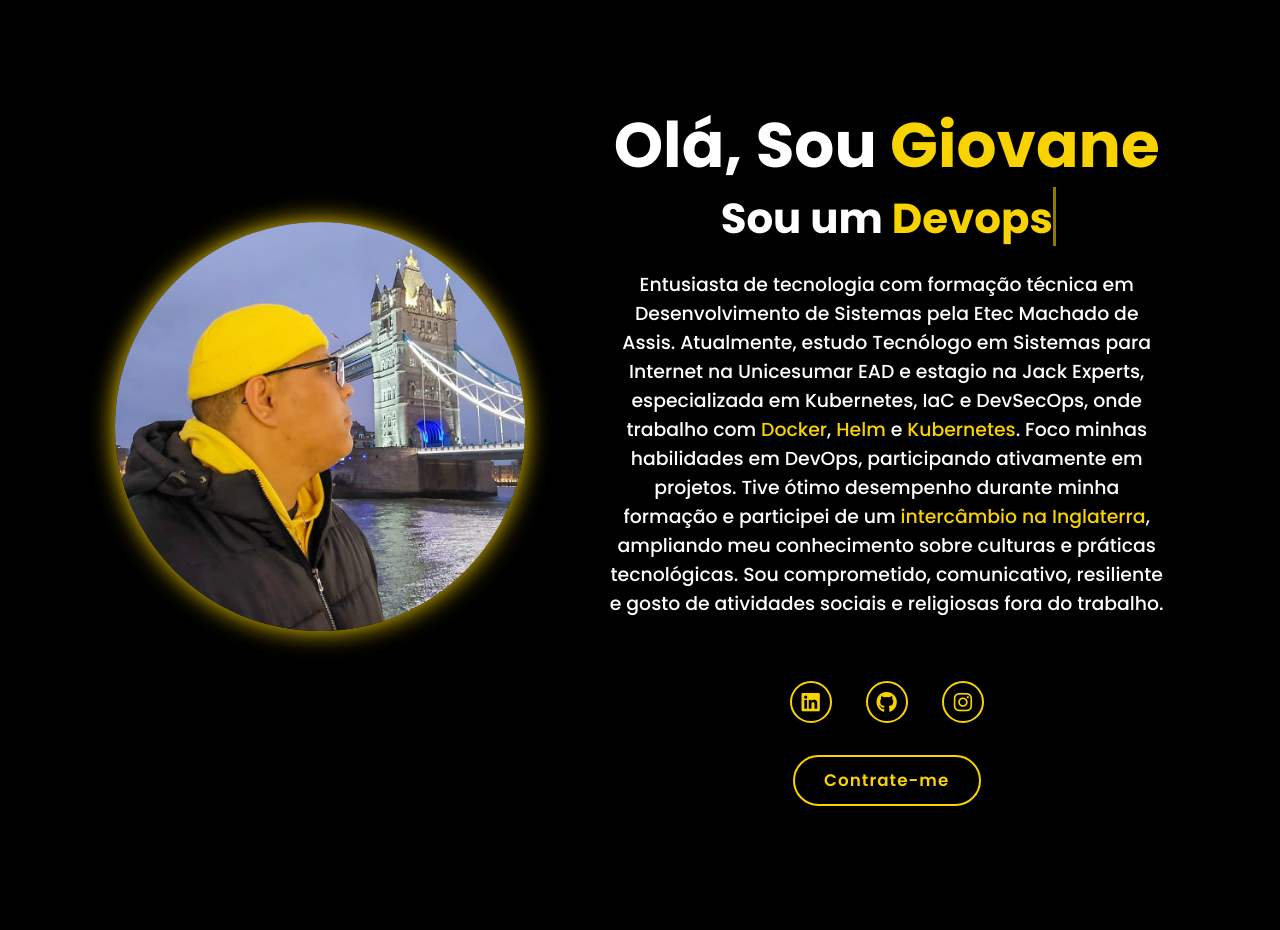
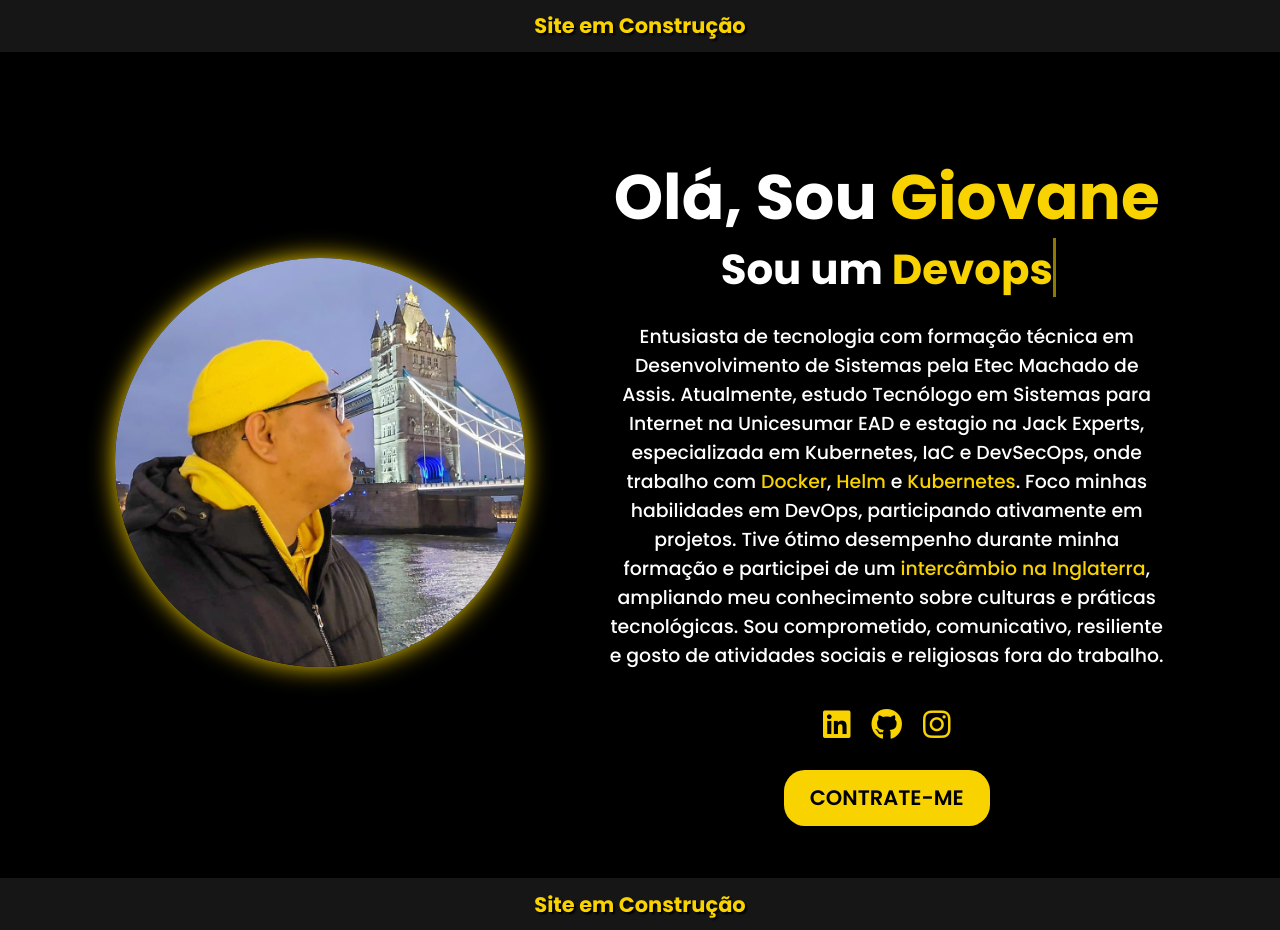
Before and after one commit to Contagiovaneines/Giovane-portifolio, a plain HTML site: page index.html in a window 1280 px wide. Before the commit the page ends 858 px from the top, so only its background shows below. Drawn offline with Linux system fonts and the light colour scheme.

Commit message:
Adicionar arquivos ico

```diff
--- a/assets/css/style.css
+++ b/assets/css/style.css
@@ -9,7 +9,6 @@
     outline: none;
     scroll-behavior: smooth;
     font-family: 'Poppins', sans-serif;
-
 }
 
 :root {
@@ -62,7 +61,6 @@ html::-webkit-scrollbar-thumb {
     font-weight: 800;
     cursor: pointer;
     transition: 0.5s ease;
-
 }
 
 .logo:hover {
@@ -98,6 +96,7 @@ html::-webkit-scrollbar-thumb {
     display: none;
     cursor: pointer;
 }
+
 @media (max-width: 995px) {
     #menu-icon {
         display: block;
@@ -136,11 +135,11 @@ html::-webkit-scrollbar-thumb {
 }
 
 section {
-    min-height: 100vh;
+    min-height: 1vh;
     padding: 5rem 9% 5rem;
 }
 
-.home{
+.home {
     display: flex;
     justify-content: center;
     align-items: center;
@@ -148,26 +147,27 @@ section {
     background: var(--bg-color)
 }
 
-.home .home-content h1{
+.home .home-content h1 {
     font-size: 6rem;
     font-weight: 700;
     line-height: 1.3;
 }
 
-span{
+span {
     color: var(--main-color);
 }
 
-.home-content h3{
+.home-content h3 {
     font-size: 4rem;
     margin-bottom: 1rem;
     font-weight: 700;
 }
-.home-img{
+
+.home-img {
     border-radius: 50%;
 }
 
-.home-img img{
+.home-img img {
     position: relative;
     width: 32vw;
     border-radius: 50%;
@@ -175,83 +175,77 @@ span{
     cursor: pointer;
 }
 
-.home-img img:hover{
+.home-img img:hover {
     transform: scale(1.01);
     filter: drop-shadow(0 0 25px var(--main-color));
 }
+
 .home-content {
-    margin-top: 5rem; /* Adicione esta linha */
-    text-align: center; /* Para centralizar o conteúdo */
+    margin-top: 5rem;
+    text-align: center;
 }
 
 .home-content p {
     font-size: 1.8rem;
     font-weight: 500;
-    margin-top: 2rem; /* Adicione esta linha para ajustar a margem superior do parágrafo */
-    margin-bottom: 3rem; /* Adicionei essa linha para ajustar a margem inferior do parágrafo */
+    margin-top: 2rem;
+    margin-bottom: 3rem;
 }
 
-.social-icon a{
-    display: inline-flex;
+.social-icon {
+    margin-top: 3rem;
+    display: flex;
     justify-content: center;
     align-items: center;
-    width: 4rem;
-    height: 4rem;
-    background: transparent;
-    border: 0.2rem solid var(--main-color);
-    font-size: 2rem;
-    border-radius: 50%;
-    color: var(--main-color);
-    margin: 3rem 1.5rem 3rem;
-    transition: 0.3s ease ;
 }
 
-.social-icon a:hover{
-    color: white;
-    transform: scale(1.3)translateY(-5px);
-    background: var(--main-color);
-    box-shadow: 0 0 25px var(--main-color);
-
+.social-icon a {
+    font-size: 3rem;
+    margin: 0 1rem;
+    color: var(--main-color);
+    transition: 0.3s ease;
 }
 
-.btn{
-    display: inline-block;
-    padding: 1rem 2.8rem;
-    background: var(--bg-color);
-    border-radius: 4rem;
-    font-size: 1.6rem;
-    color: var(--main-color);
-    border: 2px solid var(--main-color);
-    letter-spacing: 0.1rem;
-    font-weight: 600;
-    transition:  0.3s ease;
-    cursor: pointer;
+.social-icon a:hover {
+    transform: scale(1.2);
 }
 
-.btn:hover{
-    transform: scale(1.03);
+.btn {
+    display: inline-block;
     background-color: var(--main-color);
-    color: var(--text-color);
-    box-shadow: 0 0 25px var(--main-color);
+    color: var(--bg-color);
+    padding: 1.2rem 2.5rem;
+    font-size: 2rem;
+    font-weight: 600;
+    border-radius: 2rem;
+    text-transform: uppercase;
+    transition: 0.3s ease;
+    margin-top: 2rem;
+    text-decoration: none;
 }
 
-.typing-text{
+.btn:hover {
+    background-color: var(--second-bg-color);
+    transform: scale(1.05);
+}
+
+.typing-text {
     font-size: 34px;
     font-weight: 600;
     min-width: 280px;
 }
 
-.typing-text span{
+.typing-text span {
     position: relative;
 }
 
-.typing-text span::before{
+.typing-text span::before {
     content: 'Devops';
     color: var(--main-color);
     animation: words 20s infinite;
 }
 
-.typing-text span::after{
+.typing-text span::after {
     content: '';
     background: var(--bg-color);
     position: absolute;
@@ -263,58 +257,171 @@ span{
 }
 
 @keyframes cursor {
-    to{
+    to {
         border-left: 3px solid var(--main-color);
     }
 }
 
-@keyframes words{
-    0%, 20%{
+@keyframes words {
+    0%, 20% {
         content: 'Tecnico DS';
     }
-    21%, 40%{
+    21%, 40% {
         content: 'Devops';
     }
-    41%, 60%{
+    41%, 60% {
         content: 'Editor de video';
     }
-    61%, 80%{
+    61%, 80% {
         content: 'Cristão';
     }
-    81%, 100%{
+    81%, 100% {
         content: 'Brasileiro';
     }
 }
 
-@keyframes typing{
-    10%,15%,
-    30%,35%,
-    50%,55%,
-    70%,75%,
-    90%,95%{
+@keyframes typing {
+    10%, 15%, 30%, 35%, 50%, 55%, 70%, 75%, 90%, 95% {
         width: 0;
     }
-    5%, 20%,
-    25%, 40%,
-    45%, 60%,
-    65%, 80%, 85%{
+    5%, 20%, 25%, 40%, 45%, 60%, 65%, 80%, 85% {
         width: calc(100% + 8px);
     }
 }
 
-@media (max-width:995px){
-    .home{
+@media (max-width: 995px) {
+    .home {
         flex-direction: column;
         margin: 5rem 4rem;
     }
-    .home .home-content h3{
+    .home .home-content h3 {
         font-size: 2.5rem;
     }
-    .home-content h1{
+    .home-content h1 {
         font-size: 5rem;
     }
-    .home-img img{
+    .home-img img {
         width: 70vw;
         margin-top: 4rem;
     }
 }
+
+/* Estilos para as faixas "Site em Construção" */
+/* Restante do seu CSS existente ... */
+
+/* Estilos para as faixas "Site em Construção" */
+.construction-top,
+.construction-bottom {
+    background-color: var(--second-bg-color);
+    color: var(--main-color);
+    text-align: center;
+    padding: 1rem 0;
+    position: relative; /* Adicionado para posicionamento relativo */
+}
+
+.construction-content {
+    max-width: 1200px;
+    margin: 0 auto;
+}
+
+.construction-content h2 {
+    font-size: 2rem;
+    font-weight: bold;
+    margin: 0;
+    animation: blink-animation 1s infinite; /* Faz o texto piscar */
+}
+
+/* Fita zebrada */
+/* Restante do seu CSS existente ... */
+
+/* Estilos para as faixas "Site em Construção" */
+.construction-top,
+.construction-bottom {
+    background-color: var(--second-bg-color);
+    color: var(--main-color);
+    text-align: center;
+    padding: 1rem 0;
+    position: relative; /* Adicionado para posicionamento relativo */
+}
+
+.construction-content {
+    max-width: 1200px;
+    margin: 0 auto;
+}
+
+.construction-content h2 {
+    font-size: 2rem;
+    font-weight: bold;
+    margin: 0;
+    animation: blink-animation 1s infinite; /* Faz o texto piscar */
+}
+
+/* Restante do seu CSS existente ... */
+
+/* Estilos para as faixas "Site em Construção" */
+.construction-top,
+.construction-bottom {
+    background-color: var(--second-bg-color);
+    color: var(--main-color);
+    text-align: center;
+    padding: 1rem 0;
+    position: relative; /* Adicionado para posicionamento relativo */
+}
+
+.construction-content {
+    max-width: 1200px;
+    margin: 0 auto;
+}
+
+.construction-content h2 {
+    font-size: 2rem;
+    font-weight: bold;
+    margin: 0;
+    animation: blink-animation 1s infinite; /* Faz o texto piscar */
+    text-shadow: 2px 2px 2px black; /* Adiciona sombra ao texto */
+}
+
+/* Fita zebrada */
+.construction-top::before,
+.construction-bottom::before {
+    content: "";
+    position: absolute;
+    top: 50%; /* Posiciona a fita na metade da seção */
+    transform: translateY(-50%);
+    left: 0;
+    width: 100%;
+    height: 12px; /* Altura da faixa zebrada aumentada */
+    background-size: 30px 100%; /* Tamanho das listras aumentado */
+}
+
+.construction-bottom::before {
+    bottom: 50%; /* Posiciona a fita na metade da seção */
+    transform: translateY(50%);
+}
+
+@media (max-width: 995px) {
+    .home {
+        flex-direction: column;
+        margin: 5rem 4rem;
+    }
+    .home .home-content h3 {
+        font-size: 2.5rem;
+    }
+    .home-content h1 {
+        font-size: 5rem;
+    }
+    .home-img img {
+        width: 70vw;
+        margin-top: 4rem;
+    }
+}
+
+/* Animação de piscar */
+@keyframes blink-animation {
+    0%, 100% {
+        opacity: 1;
+    }
+    50% {
+        opacity: 0;
+    }
+}
--- a/index.html
+++ b/index.html
@@ -16,6 +16,13 @@
 </head>
 
 <body>
+    <!-- Faixa superior -->
+    <section class="construction-top">
+        <div class="construction-content">
+            <h2 class="blink">Site em Construção</h2>
+        </div>
+    </section>
+
     <!-- Adicionando o áudio aqui -->
     <audio id="background-music" autoplay loop>
         <source src="assets/music/musica.mp3" type="audio/mpeg">
@@ -41,6 +48,14 @@
             <a id="hireMeBtn" href="mailto:giovaneinesdev@gmail.com?subject=Interesse%20em%20contratação&body=Olá%20Giovane,%0D%0A%0D%0AEu%20estou%20interessado%20em%20contratar%20seus%20serviços.%0D%0A%0D%0AAtenciosamente,%0D%0A[Seu%20Nome]" class="btn">Contrate-me</a>
         </div>
     </section>
+
+        <!-- Faixa inferior -->
+        <section class="construction-bottom">
+            <div class="construction-content">
+                <h2>Site em Construção</h2>
+            </div>
+        </section>
+
     <!-- Scripts JS -->
     <script src="assets/js/script.js"></script>
 </body>
```
